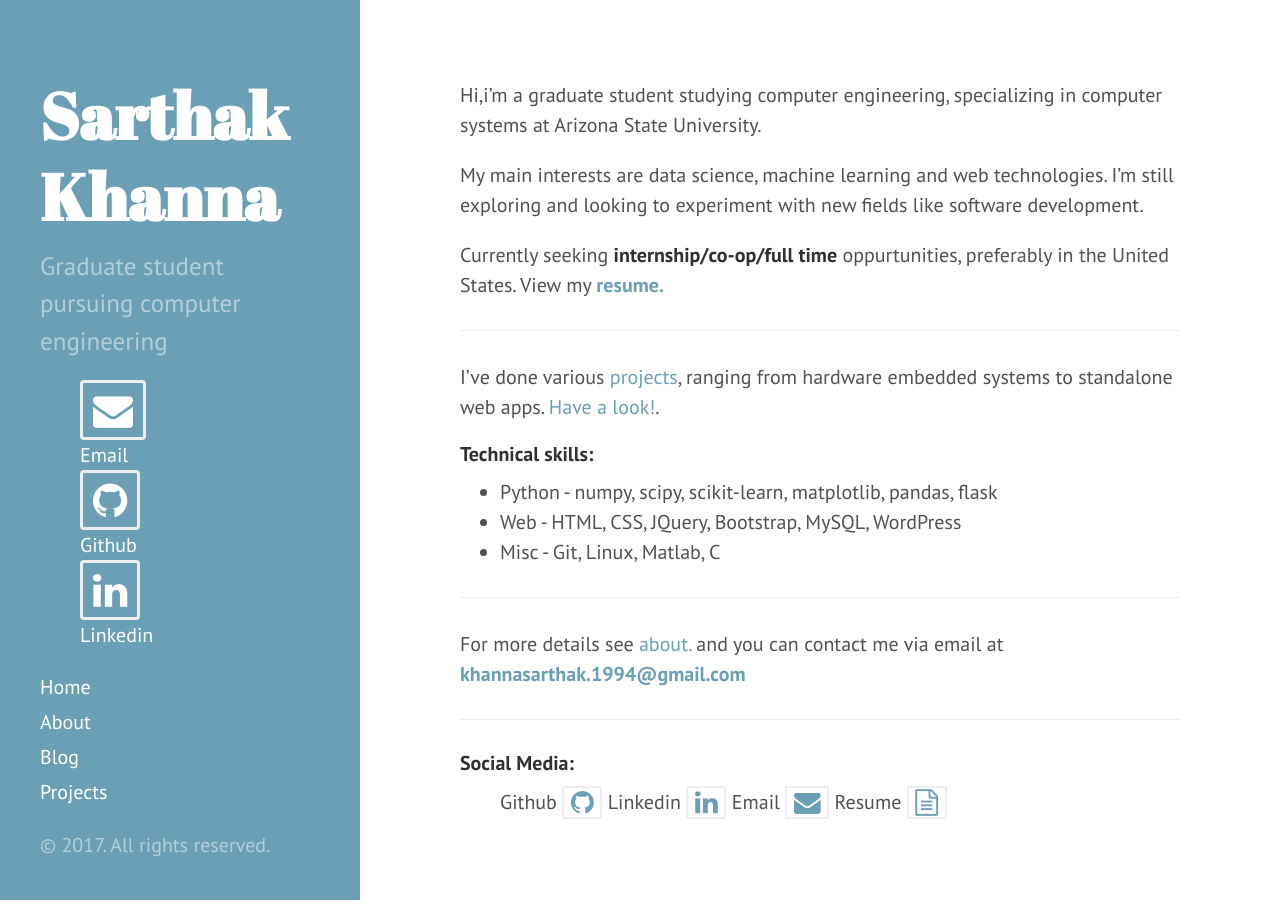
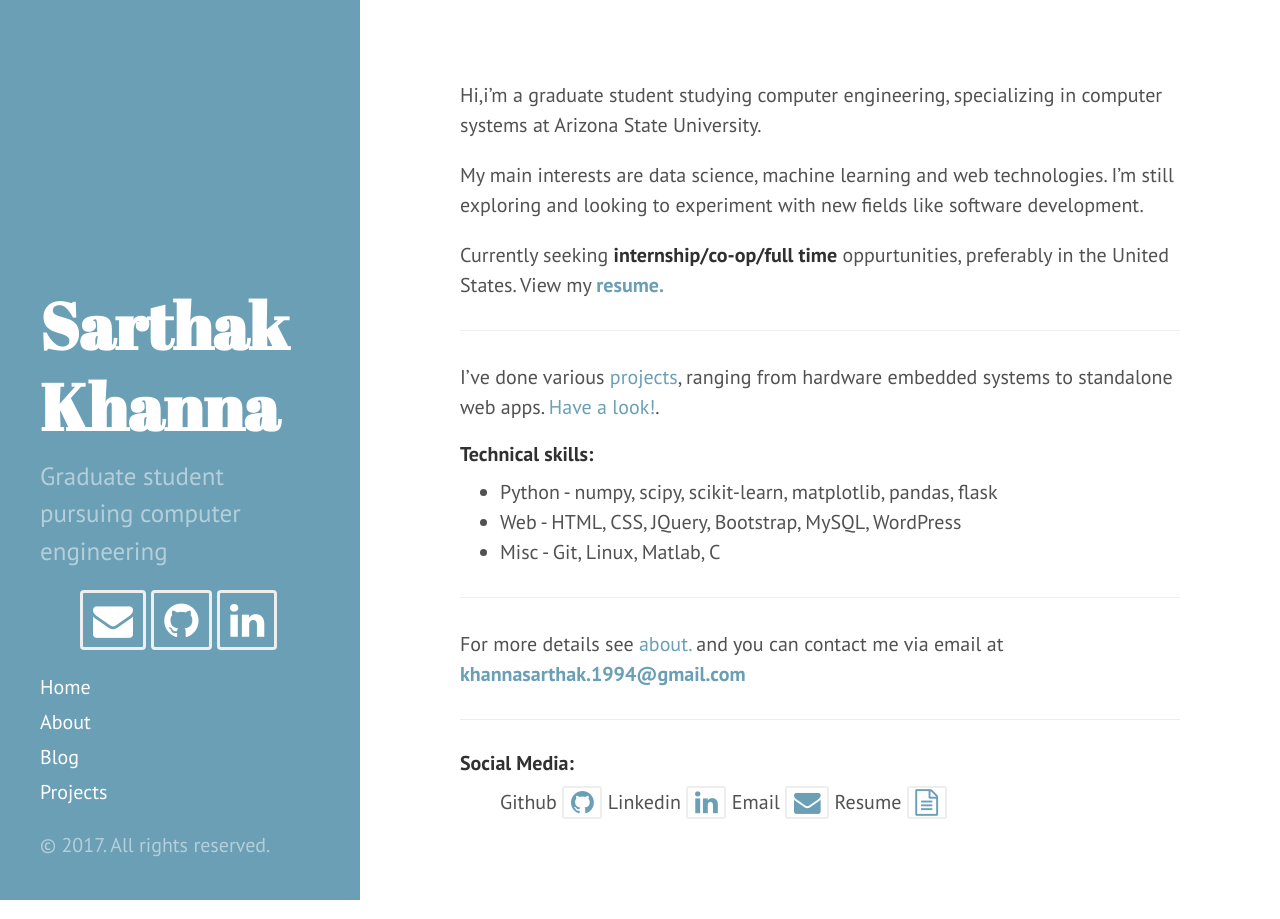
Before and after one commit to khannasarthak/khannasarthak.github.io, a Jekyll site: the page built from index.md, in a window 1280 px wide. Built offline with Jekyll 4.4.1, drawn with Linux system fonts in a browser that asks for light colours; nearby versions of some CDN libraries.

Commit message:
revert
revert

```diff
--- a/_includes/sidebar.html
+++ b/_includes/sidebar.html
@@ -19,21 +19,21 @@
 {% if site.email %}
 
     <a href="mailto:{{ site.email}}">
-      <i class="fa fa-envelope fa-2x fa-border"></i><div class="tooltip">Email</div>
+      <i class="fa fa-envelope fa-2x fa-border"></i>
     </a>
 
 {% endif %}
 {% if site.github_username %}
 
     <a href="https://github.com/{{ site.github_username }}" target="_blank">
-      <i class="fa fa-github fa-2x fa-border"></i> <div class="tooltip">Github</div>
+      <i class="fa fa-github fa-2x fa-border" title="test"></i>
     </a>
 
 {% endif %}
 {% if site.linkedin_username %}
 
     <a href="https://linkedin.com/in/{{ site.linkedin_username }}" target="_blank">
-      <i class="fa fa-linkedin fa-2x fa-border"></i> <div class="tooltip">Linkedin</div>
+      <i class="fa fa-linkedin fa-2x fa-border"></i>
     </a>
 
 {% endif %}
```
